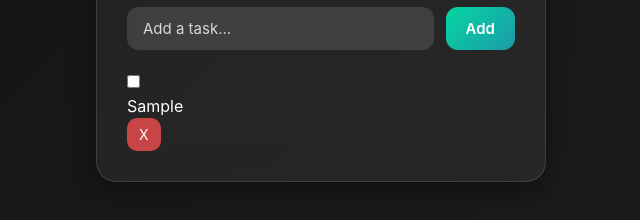
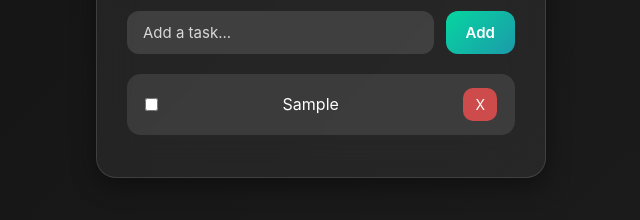
Before and after one commit to atomnoid/todo-app, a website built with Vite: page index.html in a window 1280 px wide. Both pictures are taken after typing "Sample" into the empty fields and a click on the button "Add". Shown: the part 358-578 px from the top of the page, without its empty margins (319-959 px from the left). Built offline with nearby package versions, Linux system fonts and the light colour scheme.

Commit message:
fixed few UI

```diff
--- a/src/style.css
+++ b/src/style.css
@@ -140,3 +140,19 @@ body {
     transform: translateY(0);
   }
 }
+
+.textCut {
+  text-decoration: line-through;
+  opacity: 0.6;
+}
+
+
+.todo {
+  display: flex;
+  align-items: center;
+  justify-content: space-between;
+  background: rgba(255,255,255,0.1);
+  margin-bottom: 12px;
+  padding: 14px 18px;
+  border-radius: 14px;
+}
```
